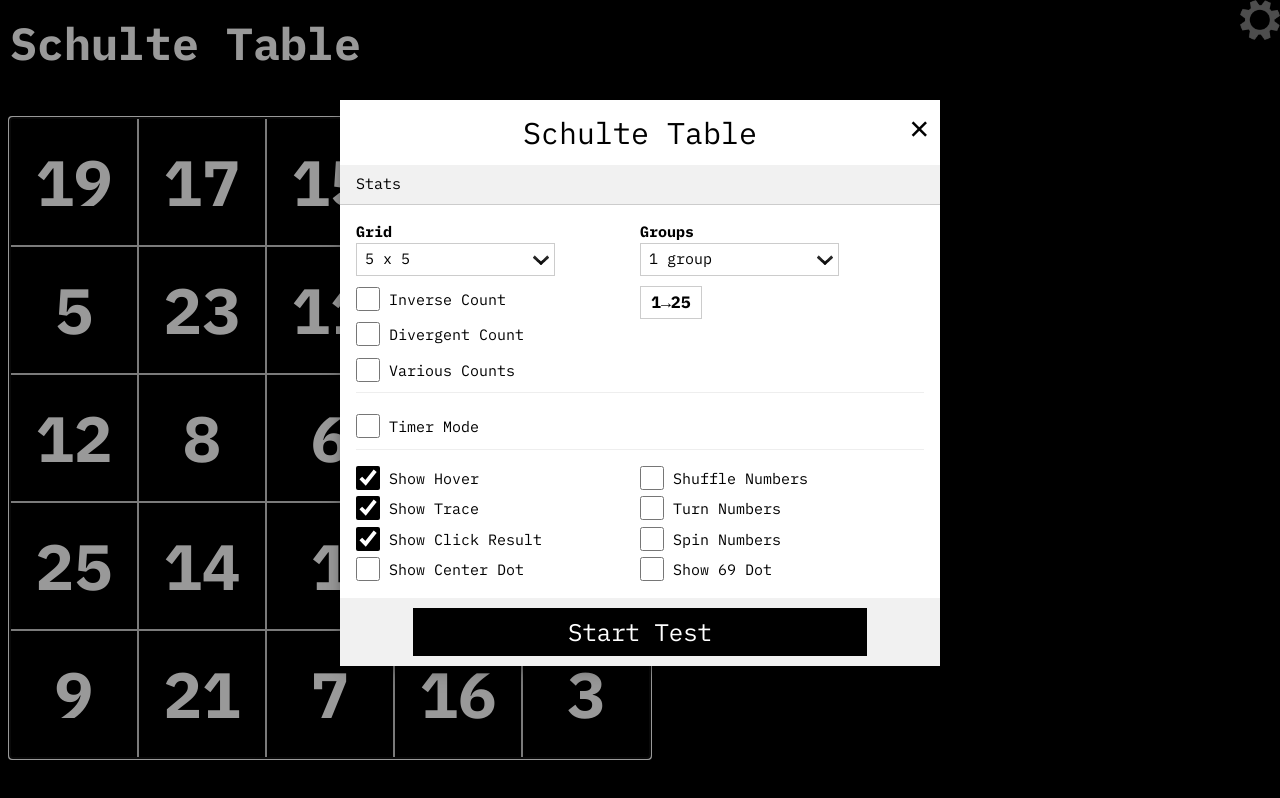
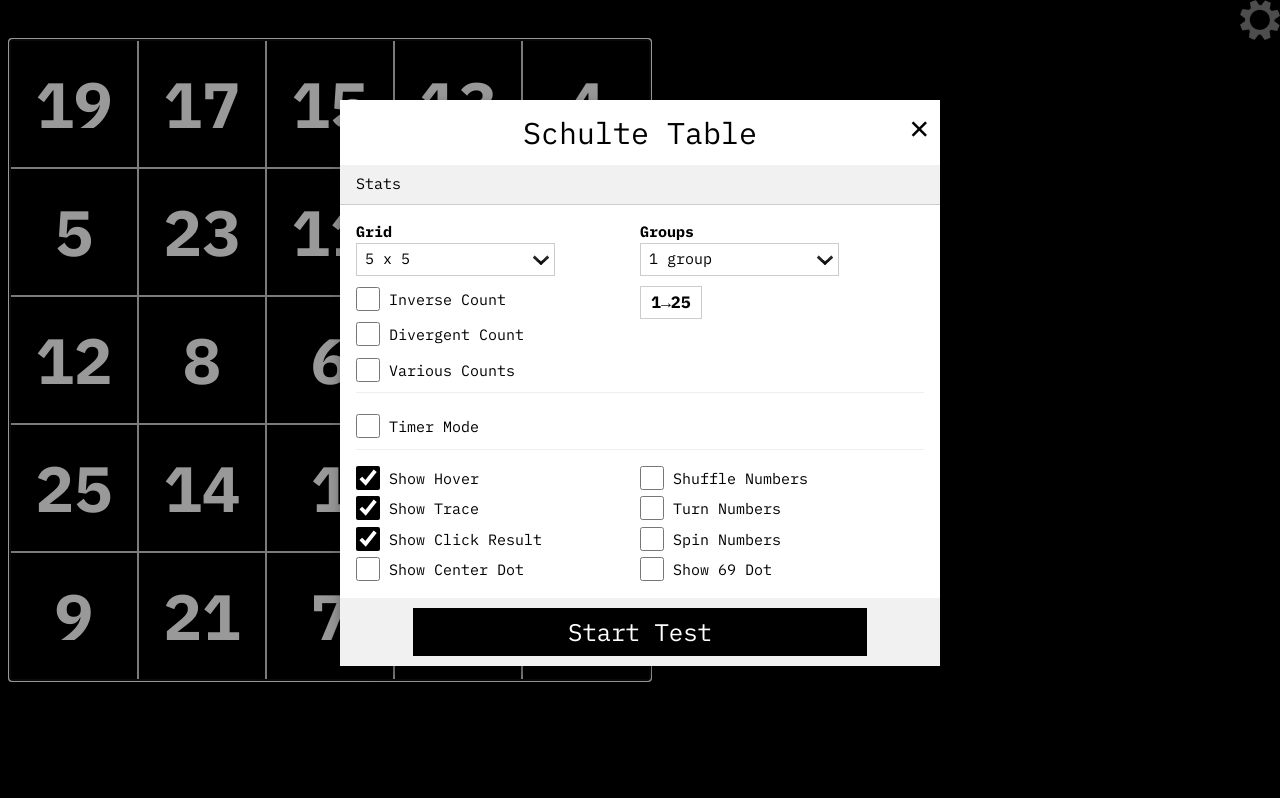
Before and after one commit to akhil-s-kumar/vidyut-Game-launcher, a plain HTML site: page schulte-table/index.html in a window 1280 px wide. Drawn offline with Linux system fonts and the light colour scheme.

Commit message:
Schulte-table updates

```diff
--- a/schulte-table/css/schulte.css
+++ b/schulte-table/css/schulte.css
@@ -20,13 +20,6 @@ select {
 
 select::-ms-expand {
     display: none;
-}
-
-.gameName{
-    color: #fff;
-    font-weight: 800;
-    margin-left: 10px;
-    font-size: 45px;
 }
 
 .wrapper {
--- a/schulte-table/index.html
+++ b/schulte-table/index.html
@@ -16,7 +16,6 @@
     </style>
 </head>
 <body>
-    <h1 class="gameName">Schulte Table</h1>
     <div id="app" class="wrapper w3-container w3-padding-0 w3-margin-0"
          tabindex="-1"
          @mousemove="appendMouseMove($event)"
```
